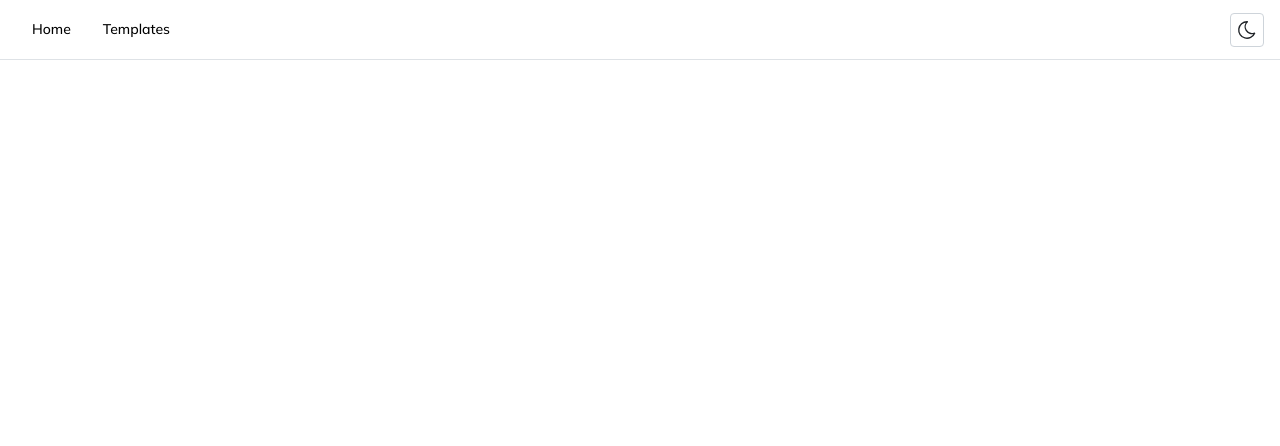
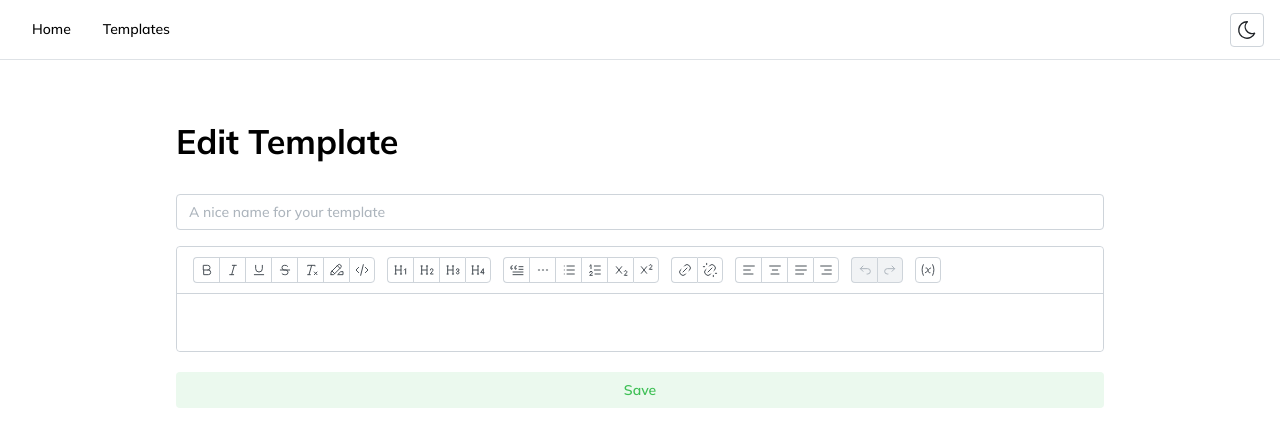
Before and after one commit to anshgoyalevil/Wick, a React (Vite) app: page /edit/1 in a window 1280 px wide. Before the commit this address had no page. Shown: the top 446 px of the page. Built offline with nearby package versions, Linux system fonts and the light colour scheme.

Commit message:
add edit temp page

```diff
--- a/src/App.tsx
+++ b/src/App.tsx
@@ -7,6 +7,7 @@ import Header from "./components/Header";
 import Templates from "./pages/Templates/Templates";
 import AddTemplate from "./pages/Templates/AddTemplate";
 import Draft from "./pages/Draft/Draft";
+import Edit from "./pages/Edit/Edit";
 
 export default function App() {
   return (
@@ -17,6 +18,7 @@ export default function App() {
         <Route path="/templates" element={<Templates />} />
         <Route path="/add-template" element={<AddTemplate />} />
         <Route path="/draft/:id" element={<Draft />} />
+        <Route path="/edit/:id" element={<Edit />} />
       </Routes>
     </MantineProvider>
   );
--- /dev/null
+++ b/src/pages/Edit/Edit.tsx
@@ -0,0 +1,79 @@
+import { Button, Container, TextInput, Title } from "@mantine/core";
+import Editor from "../../components/editor/Editor";
+import { useEffect, useState } from "react";
+import { useForm } from "@mantine/form";
+import { v4 as uuidv4 } from "uuid";
+import { addTemplate, getTemplate } from "../../db/db";
+import { ITemplate } from "../../db/schema";
+import { useNavigate, useParams } from "react-router-dom";
+
+function Edit() {
+  const [templateContent, setTemplateContent] = useState("");
+
+  const navigate = useNavigate();
+  const { id } = useParams();
+
+  const form = useForm({
+    initialValues: {
+      title: "",
+    },
+  });
+
+  useEffect(() => {
+    const template = getTemplate(id);
+    if (template) {
+      setTemplateContent(template.content);
+      form.setValues({ title: template.title });
+    }
+  }, []);
+
+  const handleSubmit = (formValue: any) => {
+    const newTemplate: ITemplate = {
+      id: uuidv4(),
+      title: formValue.title,
+      content: templateContent,
+      variables: [] as string[],
+      dateCreated: new Date().toLocaleDateString("en-GB"),
+    };
+
+    const extractVariables = templateContent.match(/{{(.*?)}}/g);
+
+    if (extractVariables) {
+      newTemplate.variables = extractVariables.map((variable) =>
+        variable.replace(/[{}]/g, "")
+      );
+
+      newTemplate.variables = Array.from(new Set(newTemplate.variables));
+    }
+
+    addTemplate(newTemplate);
+
+    navigate("/templates");
+  };
+
+  return (
+    <Container size="md">
+      <Title mt={-60} mb={30}>
+        Edit Template
+      </Title>
+      <form onSubmit={form.onSubmit(handleSubmit)} autoComplete="off">
+        <TextInput
+          mt="md"
+          mb="md"
+          placeholder="A nice name for your template"
+          required
+          {...form.getInputProps("title")}
+        />
+        <Editor
+          content={templateContent}
+          setTemplateContent={setTemplateContent}
+        />
+        <Button mt={20} type="submit" variant="light" fullWidth>
+          Save
+        </Button>
+      </form>
+    </Container>
+  );
+}
+
+export default Edit;
--- a/src/pages/Templates/Templates.tsx
+++ b/src/pages/Templates/Templates.tsx
@@ -65,7 +65,12 @@ export default function Templates() {
           >
             <IconFileText size={16} stroke={1.5} />
           </ActionIcon>
-          <ActionIcon variant="subtle" color="gray">
+          <ActionIcon
+            component={Link}
+            to={`/edit/${item.id}`}
+            variant="subtle"
+            color="gray"
+          >
             <IconPencil size={16} stroke={1.5} />
           </ActionIcon>
           <ActionIcon
```
